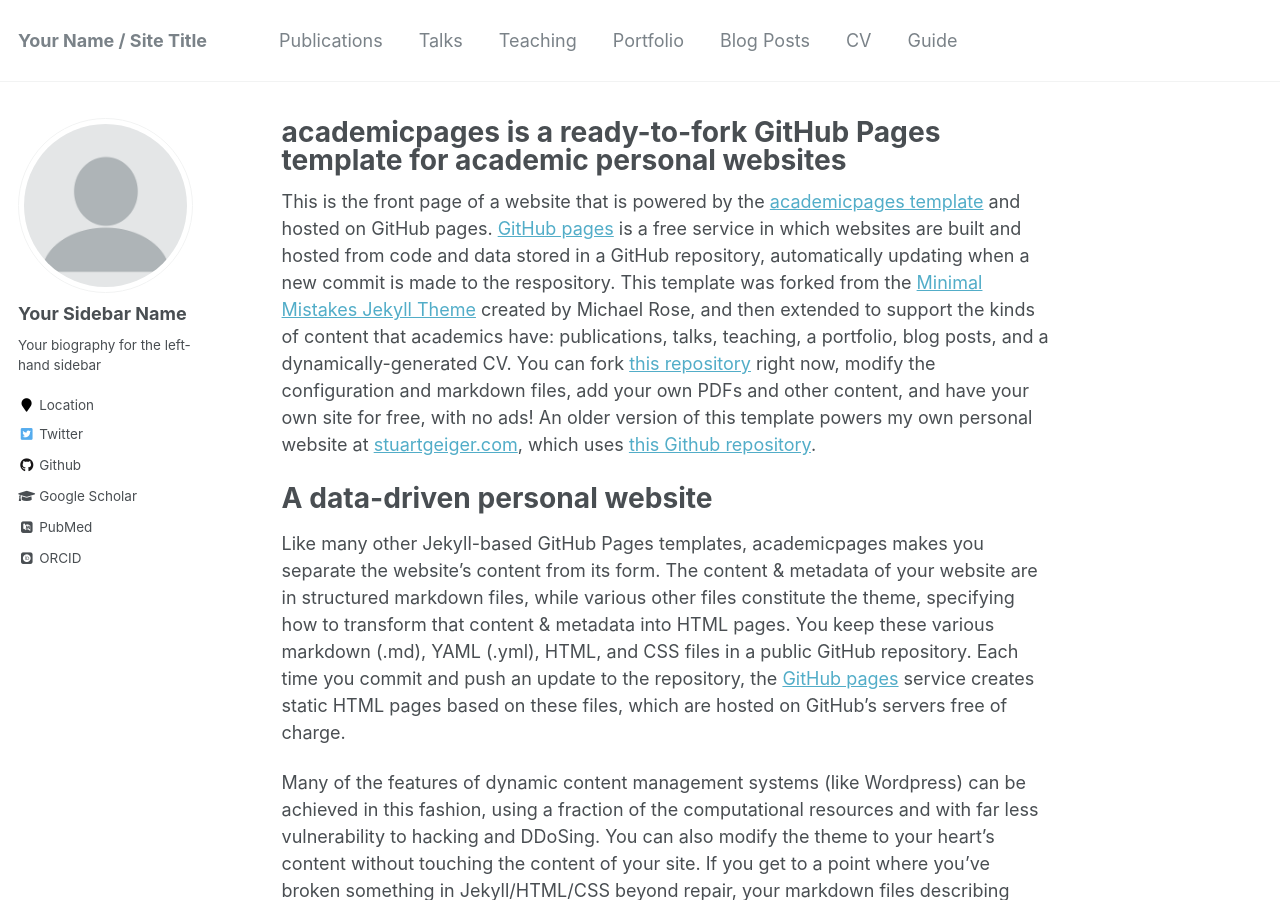
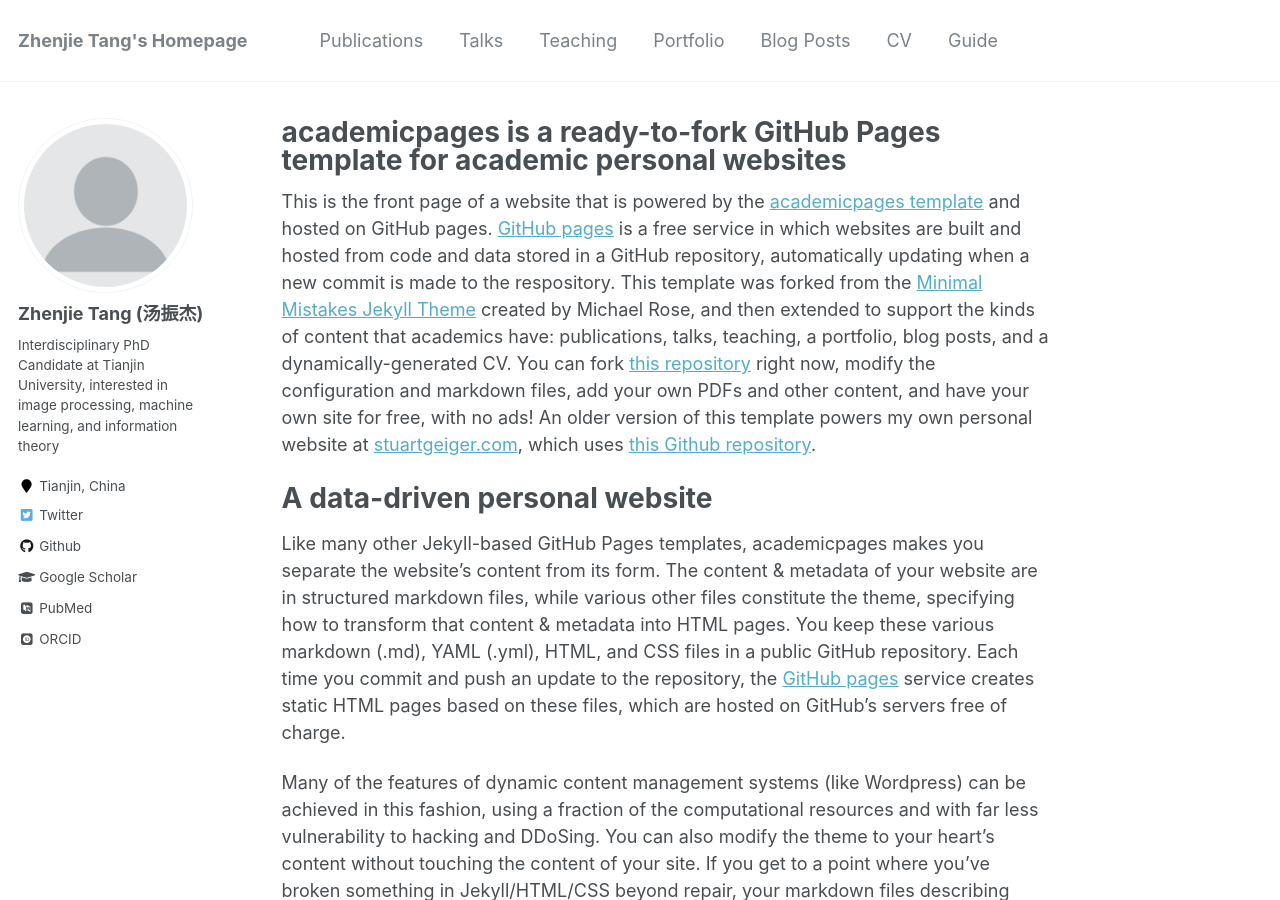
Before and after one commit to tangzhenjie/tangzhenjie.github.io, a Jekyll site: the page built from _pages/about.md, in a window 1280 px wide and 900 px high. Built offline with Jekyll 4.4.1, drawn with Linux system fonts in a browser that asks for light colours; some web fonts are replaced.

Commit message:
add contents

```diff
--- a/_config.yml
+++ b/_config.yml
@@ -7,13 +7,13 @@
 
 # Site Settings
 locale                   : "en-US"
-title                    : "Your Name / Site Title"
+title                    : "Zhenjie Tang's Homepage"
 title_separator          : "-"
 name                     : &name "Your Name"
 description              : &description "personal description"
-url                      : https://academicpages.github.io # the base hostname & protocol for your site e.g. "https://mmistakes.github.io"
+url                      : https://tangzhenjie.github.io # the base hostname & protocol for your site e.g. "https://mmistakes.github.io"
 baseurl                  : "" # the subpath of your site, e.g. "/blog"
-repository               : "academicpages/academicpages.github.io"
+repository               : "tangzhenjie/tangzhenjie.github.io"
 teaser                   :  # filename of teaser fallback teaser image placed in /images/, .e.g. "500x300.png"
 breadcrumbs              : false # true, false (default)
 words_per_minute         : 160
@@ -80,13 +80,13 @@
 
 # Site Author
 author:
-  name             : "Your Sidebar Name"
+  name             : "Zhenjie Tang (汤振杰)"
   avatar           : "profile.png"
-  bio              : "Your biography for the left-hand sidebar"
-  location         : "Location"
+  bio              : "Interdisciplinary PhD Candidate at Tianjin University, interested in image processing, machine learning, and information theory"
+  location         : "Tianjin, China"
   employer         :
   pubmed           : "https://www.ncbi.nlm.nih.gov/pubmed/?term=john+snow"
-  googlescholar    : "http://yourfullgooglescholarurl.com"
+  googlescholar    : "https://scholar.google.com/citations?user=IcLcUmsAAAAJ&hl=en"
   email            :
   researchgate     :  # example: "https://www.researchgate.net/profile/yourprofile"
   uri              :
@@ -96,7 +96,7 @@
   flickr           :
   facebook         :
   foursquare       :
-  github           : "academicpages"
+  github           : "tangzhenjie"
   google_plus      :
   keybase          :
   instagram        :
```
